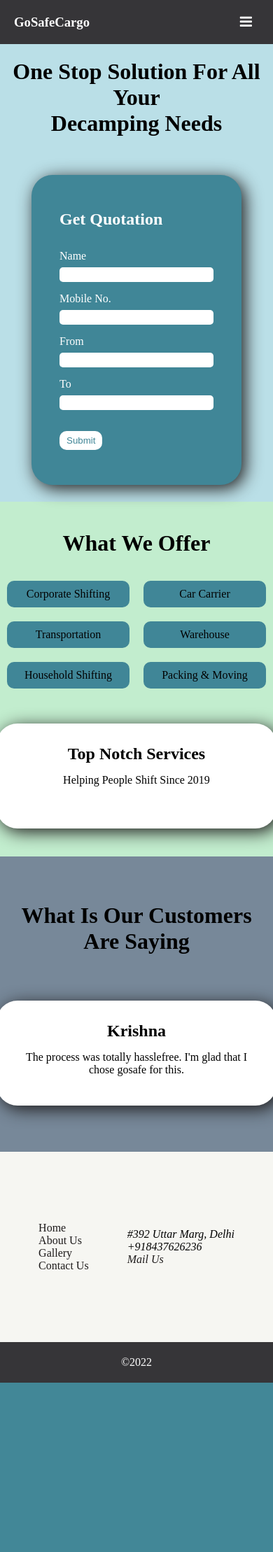
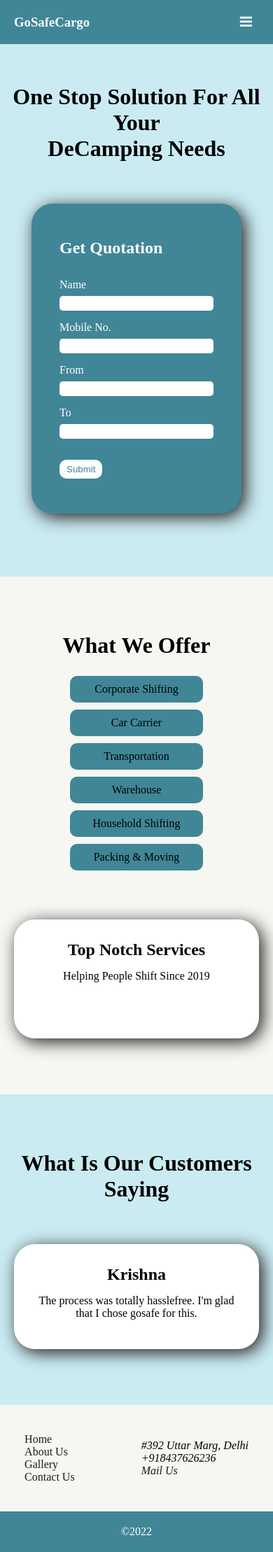
Before and after one commit to askaushik91/gosafecargo, a PHP site: page / in a window 390 px wide. Shown: the whole page at 70% size. Before the commit the page ends 1976 px from the top, so only its background shows below. Run offline with PHP 8.4, Linux system fonts and the light colour scheme.

Commit message:
corrected responsive code and made it shorter thanks to ashish

```diff
--- a/about.html
+++ b/about.html
@@ -35,9 +35,9 @@
     <!--Banner Starts-->
     <div id="bannerBlock">
         <div class="container">
-            <div id="bg" class="col bannerImg">
+            <div class="col bannerImg">
                 <h1>About Us</h1>
-                <p>Estbd. In 2019<br>GoSafe has served 3000+ people in India and still counting. Founded by Abhishek Sharma, GoSafeCargo has always stayed true every single need of its customers. We give you the ultimate packing and moving experience. We offer different types of shifting services with our professional experts and planners.<br><br>
+                <p class="aboutParagraph">Estbd. In 2019<br>GoSafe has served 3000+ people in India and still counting. Founded by Abhishek Sharma, GoSafeCargo has always stayed true every single need of its customers. We give you the ultimate packing and moving experience. We offer different types of shifting services with our professional experts and planners.<br><br>
                 We are proud to say that GoSafeCargo is one of the leading packers & movers service provider in India. The wide range of services offered by us includes packing-unpacking, loading-unloading, transportation, car transportation, home shifting and corporate relocation. </p>
                 <!-- <img src="assets/media/images/banner_main.jpeg" title="GoSafe Banner"/> -->
             </div>
--- a/assets/css/style.css
+++ b/assets/css/style.css
@@ -6,23 +6,24 @@
     list-style:none;
     text-decoration:none;
 }
-body {width:100%;}
+
+
 .container {width:100%;max-width:1170px;margin:0 auto;}
 
 
 /*Header Styles*/
-#headerBlock {background-color:#363538;color:white;position:fixed;width:100%;}
+#headerBlock {background-color:#408697;color:white;position:fixed;width:100%;}
 #headerBlock .container{display:flex;justify-content:space-between;align-items:center;padding:20px 20px;}
 #headerBlock .container .rightHeader ul {display:flex;gap:25px;}
 #headerBlock .container .rightHeader ul li a{color:white;}
-#headerBlock .container .rightHeader ul li a:hover{color:#408697}
+#headerBlock .container .rightHeader ul li a:hover{color:black;}
 #hamburger {font-size:20px;margin-right:10px;color:white;display:none;}
 
 /*Banner Styles*/
-#bannerBlock {background-color:#badfe7;}
-#bannerBlock .container {display:flex;justify-content:space-evenly;align-items:center;height:90vh;}
+#bannerBlock {background-color:#caebf2;padding-top:0px;padding:150px 0;}
+#bannerBlock .container {display:flex;justify-content:space-evenly;align-items:center;}
 #bannerBlock .container .bannerImg img{width:400px;object-fit:cover;border-radius:50px;box-shadow:5px 5px 25px #1e1b1b;}
-#bannerBlock .container .bannerImg h1{text-align:center;color:black;margin-bottom:30px;}
+#bannerBlock .container .bannerImg h1{text-align:center;color:black;}
 #bannerBlock .container .bannerForm form {background-color:#408697;color:white;padding:50px 40px;border-radius:30px;box-shadow:5px 5px 25px #1e1b1b;width:300px;}
 #bannerBlock .container .bannerForm form h2{margin-bottom:30px;}
 #bannerBlock .container .bannerForm form label {display:inline-block;width:100px;margin-bottom:7px;}
@@ -32,8 +33,8 @@ body {width:100%;}
 #bannerBlock .container .bannerForm form button:active {background-color:#408697;}
 
 /*Services Styles*/
-#serBlock {background-color:#c2edce;}
-#serBlock .container {display:flex;justify-content:space-evenly;align-items:center;height:90vh;}
+#serBlock {background-color:#f6f6f2}
+#serBlock .container {display:flex;justify-content:space-evenly;align-items:center;padding:80px 0;}
 #serBlock .container .services h1{text-align:center;margin-bottom:25px;}
 #serBlock .container .services #serList span {display:block;text-align:center;background-color:#408697;margin:10px;padding:10px;border-radius:10px;transition:all 1s;}
 #serBlock .container .services #serList span:hover {background-color:#badfe7;cursor:pointer;box-shadow:5px 5px 25px #1e1b1b;}
@@ -41,70 +42,51 @@ body {width:100%;}
 #serBlock .container #serTab h2{margin-bottom:15px;}
 
 /*Testimonials Styles*/
-#testBlock {background-color:lightslategray;text-align:center;}
-#testBlock .container {display:flex;justify-content:space-evenly;align-items:center;height:50vh;}
+#testBlock {background-color:#caebf2;text-align:center;}
+#testBlock .container {display:flex;justify-content:space-evenly;align-items:center;padding:150px 0;}
 #testBlock .container .custRev {background-color: #fff;width:400px;height:150px; padding:30px;border-radius:30px;box-shadow:5px 5px 25px #1e1b1b;text-align:center;}
 #testBlock .container .custRev h2 {margin-bottom:15px;}
 
 
 /*Pre Footer Styles*/
 #preFooterBlock {background-color:#f6f6f2;}
-#preFooterBlock .container {display:flex;justify-content:space-evenly;align-items:center;padding:100px 0px;}
+#preFooterBlock .container {display:flex;justify-content:space-evenly;align-items:center;padding:40px 0px;}
 #preFooterBlock .container a{color:#1e1b1b}
 #preFooterBlock .container a:hover{color:#408697}
 
-/*Pre Footer Styles*/
-#footerBlock {background-color:#363538;}
+/*Footer Styles*/
+#footerBlock {background-color:#408697;}
 #footerBlock .container {text-align:center;padding:20px 0px;color:white;}
 
+/*About Page*/
+.aboutParagraph {padding:40px;}
 
 
+/*Responsive Design*/
 
-/* #23383b
-#246068
-#3aa1aa
-#e29000
-#fadb67 */
+@media only screen and (max-width:768px){
+    #bannerBlock {padding-top:120px;padding-bottom:90px;}
+    .container{flex-direction:column-reverse;gap:60px;}
+    #serBlock .container {flex-direction:column;}
+    #headerBlock .container, #preFooterBlock .container{flex-direction:row;}
+    #testBlock .container {padding:80px 0px;}
 
-@media only screen and (width>900px){
-    .navigation {display:block;}
 }
 
-@media only screen and (max-width:900px){
+@media only screen and (max-width:600px){
     .navigation {display:none;}
     #hamburger {display:inline-block;}
-    /* #headerBlock .container .rightHeader nav{display:none;} */
     #headerBlock .container {position:relative;}
-    #headerBlock .container .rightHeader ul {background:#363538;display:block;position:absolute;right:0px;padding:40px;}
-
-    #bannerBlock .container .bannerImg h1{margin-top:60px;}
-
-    #bannerBlock .container{flex-direction:column-reverse;}
-    #testBlock .container{flex-direction:column-reverse;}
-    #serBlock .container{flex-direction:column;}
-
-
-    #serBlock .container .services #serList {display:flex;flex-direction:row;flex-wrap:wrap;align-items:center;justify-content:center;}
-    #serBlock .container .services #serList span {flex: 1 0 33%;}
+    #headerBlock .container .rightHeader ul {background:#408697;display:block;position:absolute;right:0px;padding:40px;}
 }
 
-
-
 @media only screen and (max-width:425px){
-
-    #bannerBlock .container{height:85vh;}
-    #serBlock .container{height:60vh;}
+    #serBlock .container #serTab {width:350px;height:170px;}
+    #testBlock .container .custRev {width:350px;height:150px;}
 }
 
 @media only screen and (max-width:375px){
     #bannerBlock .container .bannerForm form {width:280px;}
-    #bannerBlock .container .bannerForm form input {width:205px;}
-    #serBlock .container #serTab {width:300px;height:150px;}
-    #testBlock .container .custRev {width:300px;height:150px;}
-}
-
-@media only screen and (max-width:320px){
-    #bannerBlock .container .bannerForm form {width:260px;}
     #bannerBlock .container .bannerForm form input {width:185px;}
     #serBlock .container #serTab {width:260px;height:170px;}
     #testBlock .container .custRev {width:260px;height:150px;}
--- a/assets/js/main.js
+++ b/assets/js/main.js
@@ -2,7 +2,7 @@ let services = {
   corporate : 'We are the fastest growing corporate shifter in India and Big brands trust us for their shifting needs.',
   household : 'Shifting to new house?<br> Well we are here to help you to shift with extra care.',
   packing : 'You name it.<br>We pack and ship it.<br>Right at your doorstep.',
-  car : 'Want your cars to be transported somewhere else?<br>Guess what, We do that to.',
+  car : 'Want your cars to be transported somewhere else?<br>Guess what, We do that too.',
   transport : 'We have partenered with the best transportation services in India and we operate pan India.',
   warehouse : 'We are here for all your warehousing needs as well.',
 }
@@ -68,23 +68,6 @@ function showRev(){
   },3000);
 }
 
-let mobNumber = document.getElementById('mobNumber');
-mobNumber.addEventListener('input',validateMobNumber);
-function validateMobNumber(){
-  if(Number(mobNumber.value) === NaN){
-    console.log('no. nhi hai')
-  }
-}
-
-let submitBtn = document.getElementById('submitBtn');
-submitBtn.addEventListener('click',validate)
-function validate(){
-  if(mobNumber.val != Number){
-    console.log('not a numb')
-  }
-}
-
-
 function showNav(){
   let navigation = document.getElementById('navigation');
   if (navigation.style.display === "block") {
--- a/index.html
+++ b/index.html
@@ -61,8 +61,8 @@
                     <button id="submitBtn" type="button">Submit</button>
                 </form>
             </div>
-            <div id="bg" class="col bannerImg">
-                <h1>One Stop Solution For All Your<br>Decamping Needs</h1>
+            <div class="col bannerImg">
+                <h1>One Stop Solution For All Your<br>DeCamping Needs</h1>
                 <!-- <img src="assets/media/images/banner_main.jpeg" title="GoSafe Banner"/> -->
             </div>
         </div>
@@ -95,7 +95,7 @@
                 <h2 id="custName">Krishna</h2>
                 <p id="custReply">The process was totally hasslefree. I'm glad that I chose gosafe for this.</p>
             </div>
-            <h1>What Is Our Customers<br>Are Saying</h1>
+            <h1>What Is Our Customers<br>Saying</h1>
         </div>
     </div>
 
```
